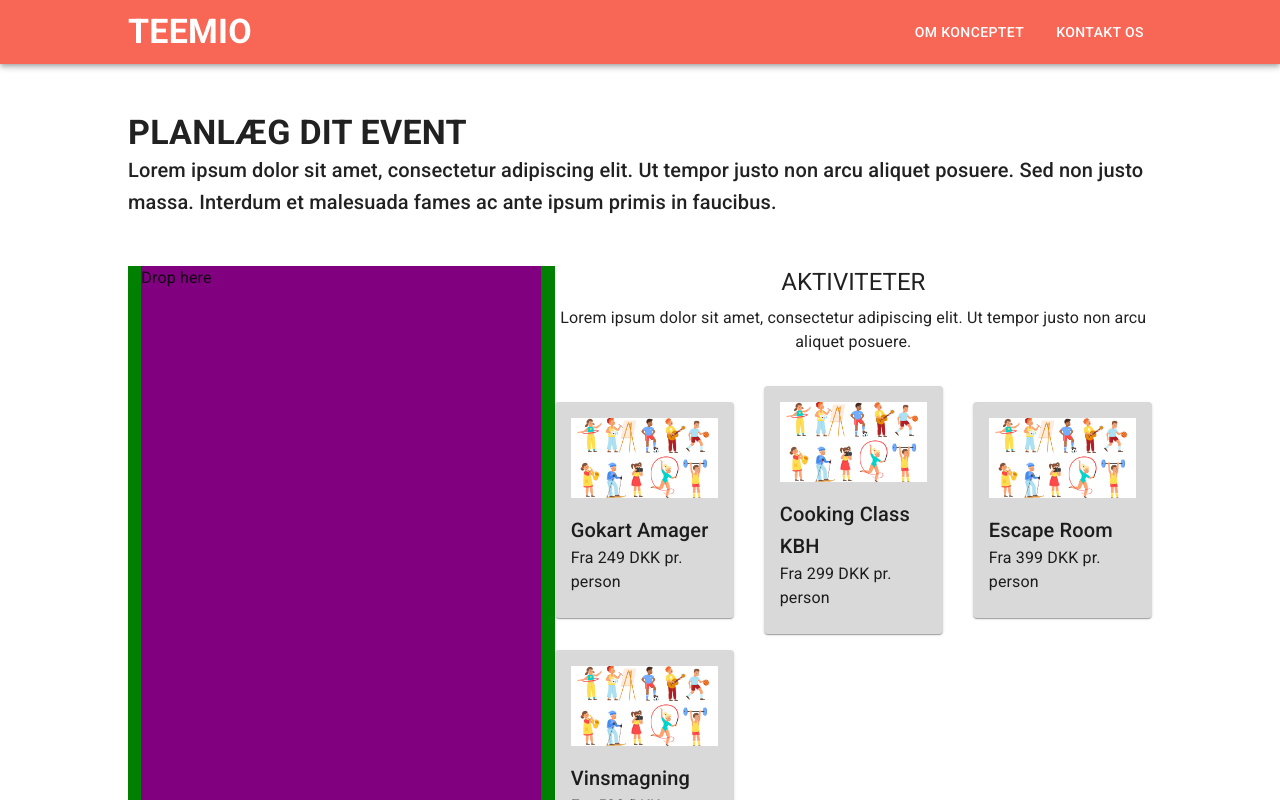
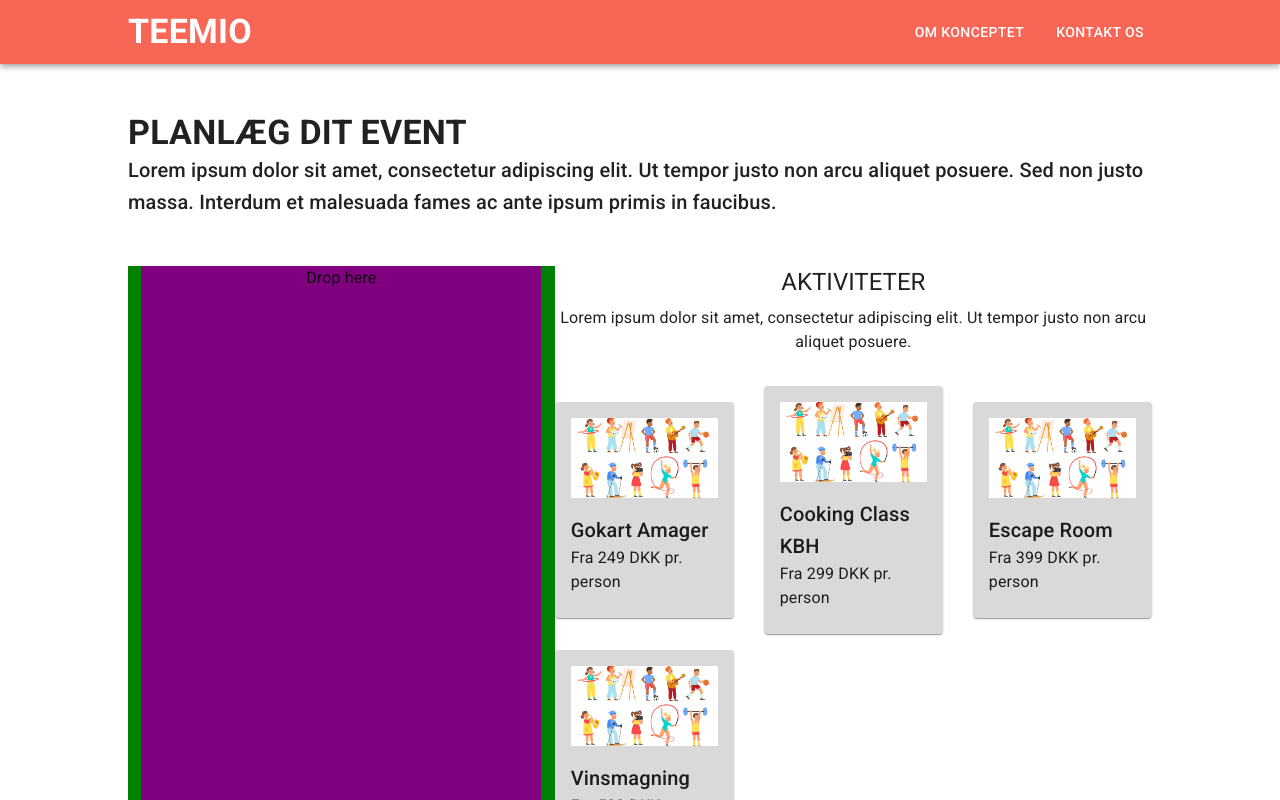
Before and after one commit to myteemio/frontend, a Next.js app: page /planlaeg in a window 1280 px wide. Shown: the top 800 px of the page. Built offline with nearby package versions, Linux system fonts and the light colour scheme.

Commit message:
Snapping a little more, but still diff

```diff
--- a/src/app/planlaeg/page.tsx
+++ b/src/app/planlaeg/page.tsx
@@ -20,30 +20,38 @@ export default function Planlaeg() {
       name: 'Gokart Amager',
       price: 249,
       id: 1,
+      top: '0px',
     },
     {
       name: 'Cooking Class KBH',
       price: 299,
       id: 2,
+      top: '0px',
     },
     {
       name: 'Escape Room',
       price: 399,
       id: 3,
+      top: '0px',
     },
     {
       name: 'Vinsmagning',
       price: 599,
       id: 4,
+      top: '0px',
     },
   ];
-  const [activities, setActivities] = useState<{ name: string; price: number; id: number }[]>(allActivites);
-  const [addedActivities, setAddedActivities] = useState<{ name: string; price: number; id: number }[]>([]);
+  const [activities, setActivities] =
+    useState<{ name: string; price: number; id: number; top: string }[]>(allActivites);
+  const [addedActivities, setAddedActivities] = useState<{ name: string; price: number; id: number; top: string }[]>(
+    []
+  );
   const [activeId, setActiveId] = useState(-1);
   const [modifiers, setModifiers] = useState<any[]>([]);
 
   function handleDragEnd(event: DragEndEvent) {
     setActiveId(-1);
+    setModifiers([]);
     const { over, active } = event;
 
     if (over && over.id === 'droppable') {
@@ -51,8 +59,10 @@ export default function Planlaeg() {
       if (active && active.id) {
         const findActive = activities.findIndex((v) => v.id === active.id);
         if (findActive !== -1) {
+          console.log(event);
+          const toAdd = { ...activities[findActive], top: `${event.delta.y}px` };
           setActivities(activities.toSpliced(findActive, 1));
-          setAddedActivities([...addedActivities, activities[findActive]]);
+          setAddedActivities([...addedActivities, toAdd]);
         }
       }
     } else {
@@ -114,23 +124,14 @@ export default function Planlaeg() {
     }
   }
 
-  const gridSize = 25; // pixels
+  const gridSize = 30; // pixels
   function snapToGrid(args: any) {
-    const foundContainer = document.getElementById('droppablecontainer');
-
-    if (!foundContainer) return;
-
-    const containerWidth = foundContainer.clientWidth;
-    const containerHeight = foundContainer.clientHeight;
-    const containerX = foundContainer.clientLeft;
-    const containerY = foundContainer.clientTop;
-
-    const { transform } = args;
+    const { over, transform } = args;
 
     return {
       ...transform,
-      x: Math.ceil(transform.x / gridSize) * gridSize - 2.5,
-      y: Math.ceil(transform.y / gridSize) * gridSize - 5,
+      x: Math.ceil(transform.x / gridSize) * gridSize,
+      y: Math.ceil(transform.y / gridSize) * gridSize,
     };
   }
 
@@ -148,7 +149,7 @@ export default function Planlaeg() {
               const activity = allActivites.find((v) => v.id === activeId);
               if (activity) {
                 return (
-                  <Box width={'1000px'}>
+                  <Box width={'700px'}>
                     <Activity
                       draggable={false}
                       isDragged={false}
@@ -156,6 +157,8 @@ export default function Planlaeg() {
                       title={activity.name}
                       price={activity.price}
                       placeholder={false}
+                      dropped={false}
+                      top={'0px'}
                     />
                   </Box>
                 );
@@ -196,6 +199,8 @@ export default function Planlaeg() {
                             title={v.name}
                             price={v.price}
                             placeholder={false}
+                            dropped={true}
+                            top={v.top}
                           />
                         );
                       })
@@ -231,6 +236,8 @@ export default function Planlaeg() {
                       title={v.name}
                       price={v.price}
                       placeholder={activeId === v.id ? true : false}
+                      dropped={false}
+                      top={'0px'}
                     />
                   );
                 })}
--- a/src/components/Activity.component.tsx
+++ b/src/components/Activity.component.tsx
@@ -9,6 +9,8 @@ export const Activity = ({
   id,
   isDragged,
   placeholder,
+  dropped,
+  top,
 }: {
   draggable: boolean;
   title: string;
@@ -16,6 +18,8 @@ export const Activity = ({
   id: number;
   isDragged: boolean;
   placeholder: boolean;
+  dropped: boolean;
+  top: string;
 }) => {
   const { attributes, listeners, setNodeRef, transform } = useDraggable({
     id: id,
@@ -27,7 +31,8 @@ export const Activity = ({
   };
 
   const cardStyle = {
-    width: '30%',
+    marginTop: top,
+    width: dropped ? '100%' : '30%',
     backgroundColor: '#d9d9d9',
     ...(draggable ? draggableStyle : {}),
     transition: !isDragged ? 'all 0.5s ease' : '',
@@ -35,7 +40,12 @@ export const Activity = ({
 
   if (placeholder) {
     return (
-      <Skeleton sx={{ ...cardStyle, height: '320px' }} data-activityid={id} data-placeholder={placeholder}></Skeleton>
+      <Skeleton
+        variant="rectangular"
+        sx={{ ...cardStyle, height: '192px' }}
+        data-activityid={id}
+        data-placeholder={placeholder}
+      ></Skeleton>
     );
   } else {
     return (
@@ -46,6 +56,7 @@ export const Activity = ({
         data-activityid={id}
       >
         <CardContent>
+          {!dropped && (
             <Box position={'relative'} width={'100%'} height={80} data-activityimagecontainer>
               <Image
                 src={'/images/activity.jpeg'}
@@ -54,6 +65,7 @@ export const Activity = ({
                 style={{ objectFit: 'cover', objectPosition: 'center' }}
               />
             </Box>
+          )}
           <Typography variant="h6" marginTop={2}>
             {title}
           </Typography>
--- a/src/components/Droppable.component.tsx
+++ b/src/components/Droppable.component.tsx
@@ -13,11 +13,11 @@ export function Droppable(props: any) {
     display: 'flex',
     gap: '10px',
     justifyContent: 'flex-start',
-    alignItems: 'flex-start',
+    alignItems: 'center',
   };
 
   return (
-    <div ref={setNodeRef} style={{ ...style, flexWrap: 'wrap' }}>
+    <div ref={setNodeRef} style={{ ...style, flexWrap: 'wrap', flexDirection: 'column' }}>
       {props.children}
     </div>
   );
```
Lines whose indentation alone changed are shown as unchanged.
